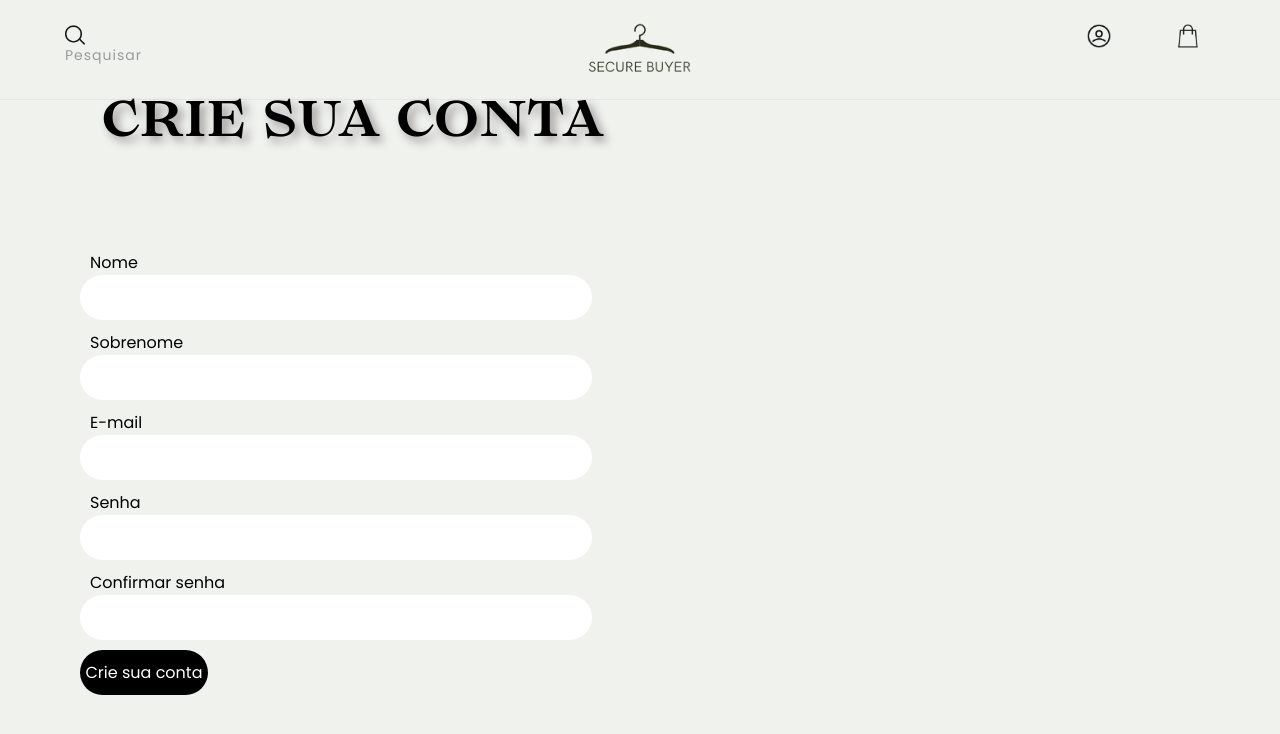
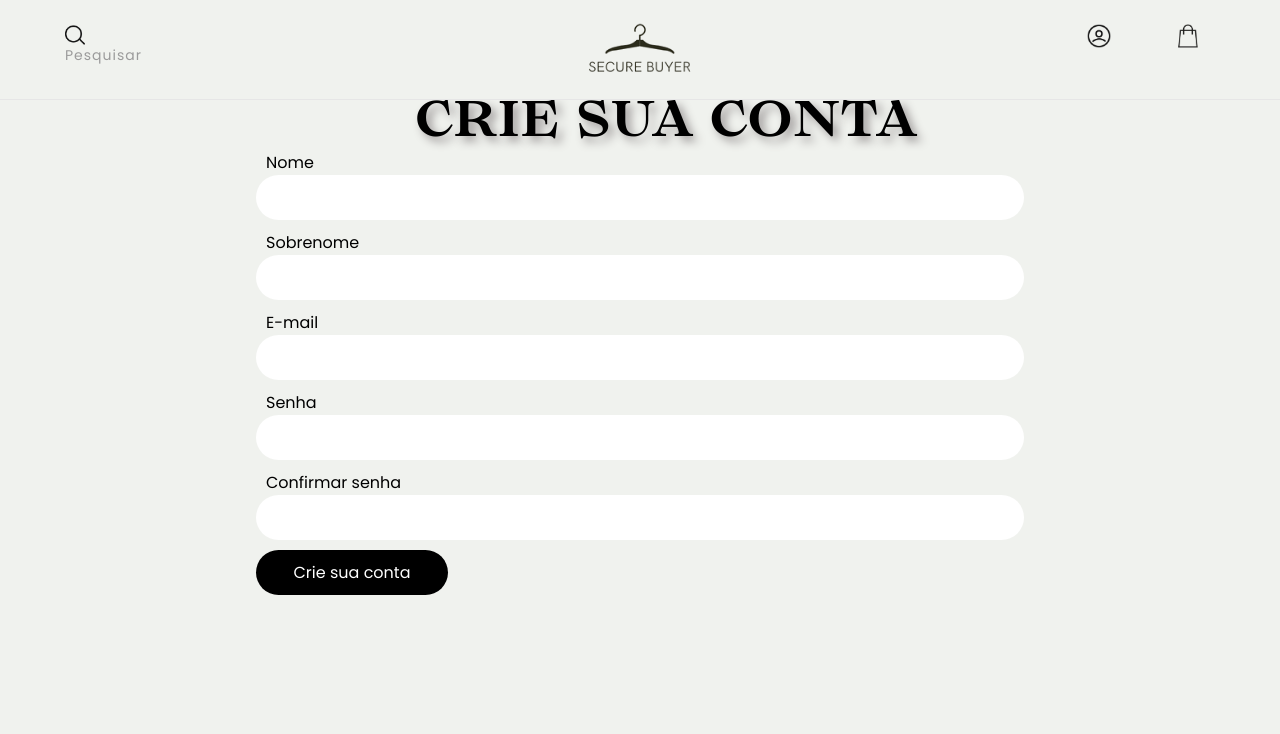
Before and after one commit to Angreen1623/Secure-Buyer, a PHP site: page /conteudos/criar-conta.php in a window 1280 px wide. Shown: the top 734 px of the page. Run offline with PHP 8.4, Linux system fonts and the light colour scheme.

Commit message:
centralizando cc

```diff
--- a/conteudos/c_anuncio.php
+++ b/conteudos/c_anuncio.php
@@ -60,7 +60,7 @@
                             echo 'entrar.php';
                         }?>">
                             <!-- foto do login -->
-                            <img src="conteudos/img/user.png" alt="Logar">
+                            <img src="../conteudos/img/user.png" alt="Logar">
                         </a>
                     </div>
                     <!-- fim do grupo do login -->
--- a/conteudos/criar-conta.php
+++ b/conteudos/criar-conta.php
@@ -60,7 +60,7 @@
                             echo 'entrar.php';
                         }?>">
                             <!-- foto do login -->
-                            <img src="conteudos/img/user.png" alt="Logar">
+                            <img src="../conteudos/img/user.png" alt="Logar">
                         </a>
                     </div>
                     <!-- fim do grupo do login -->
@@ -155,9 +155,10 @@
     </div>
     <!--INCIO "CRIE SUA CONTA"-->
     <!--titulo escrito "crie sua conta"-->
-    <aside>
-        <br><h1>CRIE SUA CONTA</h1>
-    </aside>
+    <div class="content">
+        <div class="title">
+            <h1>CRIE SUA CONTA</h1>
+        </div>
         <!--inicio do formulário "crie sua conta"-->
         <div class="formulariocriesuaconta">
             <form name="formu" onsubmit="return criesuacon()" method="post">
@@ -190,6 +191,7 @@
             </form>
         </div>
     <!--fim do formulario "crie sua conta"-->
+    </div>
 
     <?php
         extract($_POST, EXTR_OVERWRITE);
--- a/conteudos/css/criesuacon.css
+++ b/conteudos/css/criesuacon.css
@@ -5,14 +5,19 @@
   font-weight: bold;
   font-style: normal;
 }
-/*--comando usado para a exibição da imagem na tela--*/
-.imagemformu img{
-width: 100%;
-height: 100%;
+/*--comandos de css usado para a fonte lovelace, neste caso o titulo que seria: "CRIE SUA CONTA"--*/
+
+.content{
+  position: relative;
+  width: 100%;
+  overflow: hidden;
+  display: flex;
+  flex-direction: column;
+  align-items: center;
 }
 
-/*--comandos de css usado para a fonte lovelace, neste caso o titulo que seria: "CRIE SUA CONTA"--*/
-aside h1{
+
+.title h1{
 color:black;
 line-height: 50px;
 font-weight: 500;
@@ -35,17 +40,9 @@ margin-bottom: 10px;
 /*--comandos dados para a exibição do formulario de acordo com o wf-*/
 .formulariocriesuaconta
 {
-display: flex;
-justify-content: left;
-align-items: left;
-position: absolute;
-width: 40%;
-left: 80px;
-top: 250px;
-font-family: 'Poppins',Arial, sans-serif;
-display: flex;
-flex-direction: column;
-margin-bottom: 20px;
+  width: 60%;
+  font-family: 'Poppins',Arial, sans-serif;
+  margin-bottom: 20px;
 }
 
 /*--comandos dados para o formulario apenas do email em questões de tamanho/ usado para os outros em questoes de cor...-*/
--- a/conteudos/edt-anuncio.php
+++ b/conteudos/edt-anuncio.php
@@ -60,7 +60,7 @@
                             echo 'entrar.php';
                         }?>">
                             <!-- foto do login -->
-                            <img src="conteudos/img/user.png" alt="Logar">
+                            <img src="../conteudos/img/user.png" alt="Logar">
                         </a>
                     </div>
                     <!-- fim do grupo do login -->
--- a/conteudos/entrar.php
+++ b/conteudos/entrar.php
@@ -60,7 +60,7 @@
                             echo 'entrar.php';
                         }?>">
                             <!-- foto do login -->
-                            <img src="conteudos/img/user.png" alt="Logar">
+                            <img src="../conteudos/img/user.png" alt="Logar">
                         </a>
                     </div>
                     <!-- fim do grupo do login -->
--- a/conteudos/novidades.php
+++ b/conteudos/novidades.php
@@ -60,7 +60,7 @@
                             echo 'entrar.php';
                         }?>">
                             <!-- foto do login -->
-                            <img src="conteudos/img/user.png" alt="Logar">
+                            <img src="../conteudos/img/user.png" alt="Logar">
                         </a>
                     </div>
                     <!-- fim do grupo do login -->
--- a/conteudos/perfil-padrao.php
+++ b/conteudos/perfil-padrao.php
@@ -60,7 +60,7 @@
                             echo 'entrar.php';
                         }?>">
                             <!-- foto do login -->
-                            <img src="conteudos/img/user.png" alt="Logar">
+                            <img src="../conteudos/img/user.png" alt="Logar">
                         </a>
                     </div>
                     <!-- fim do grupo do login -->
--- a/conteudos/produto.php
+++ b/conteudos/produto.php
@@ -60,7 +60,7 @@
                             echo 'entrar.php';
                         }?>">
                             <!-- foto do login -->
-                            <img src="conteudos/img/user.png" alt="Logar">
+                            <img src="../conteudos/img/user.png" alt="Logar">
                         </a>
                     </div>
                     <!-- fim do grupo do login -->
--- a/conteudos/tela-anunciante.php
+++ b/conteudos/tela-anunciante.php
@@ -59,7 +59,7 @@
                             echo 'entrar.php';
                         }?>">
                             <!-- foto do login -->
-                            <img src="conteudos/img/user.png" alt="Logar">
+                            <img src="../conteudos/img/user.png" alt="Logar">
                         </a>
                     </div>
                     <!-- fim do grupo do login -->
--- a/conteudos/tornar-anunciante.php
+++ b/conteudos/tornar-anunciante.php
@@ -60,7 +60,7 @@
                             echo 'entrar.php';
                         }?>">
                             <!-- foto do login -->
-                            <img src="conteudos/img/user.png" alt="Logar">
+                            <img src="../conteudos/img/user.png" alt="Logar">
                         </a>
                     </div>
                     <!-- fim do grupo do login -->
```
Lines whose indentation alone changed are shown as unchanged.
